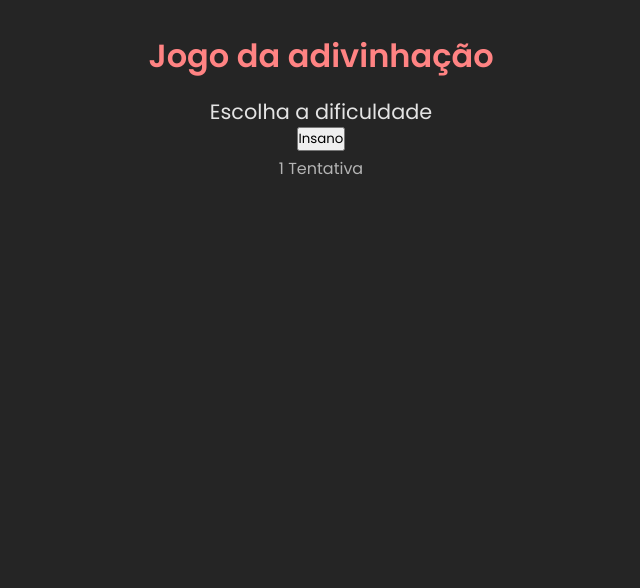
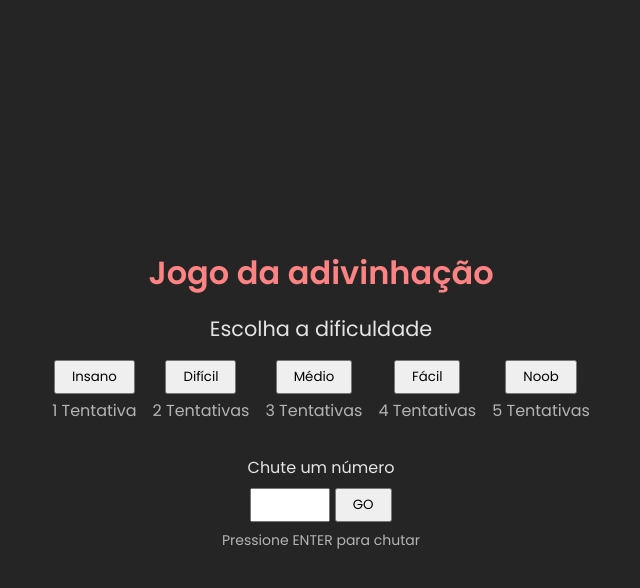
Before and after one commit to Kenzohfs/jogo-adivinhacao-em, a website: page public/html/jogo.html in a window 1280 px wide. Shown: the whole page, without its empty margins (319-959 px from the left). Drawn offline with Linux system fonts and the light colour scheme.

Commit message:
01/12 - 11:53

```diff
--- a/public/css/jogo.css
+++ b/public/css/jogo.css
@@ -1,15 +1,15 @@
 #container-conteudo {
-    width: 100%;
-    height: 100%;
+    width: 100vw;
+    height: 100vh;
     display: flex;
     align-items: center;
+    justify-content: center;
     flex-direction: column;
 }
 
 .title {
     font-weight: 600;
     font-size: 2rem;
-    margin-top: 2rem;
 }
 
 #container-niveis {
@@ -18,10 +18,13 @@
 
 .subtitle {
     font-size: 1.3rem;
+    text-align: center;
 }
 
 #container-btn-niveis {
-
+    display: flex;
+    gap: 1rem;
+    margin-top: 1rem;
 }
 
 .container-btn {
@@ -30,3 +33,24 @@
     align-items: center;
     gap: 0.3rem;
 }
+
+.btn-dificuldade {
+    padding: 0.3rem 1rem;
+}
+
+#container-input-jogo {
+    display: flex;
+    align-items: center;
+    flex-direction: column;
+    gap: 0.5rem;
+    margin-top: 2rem;
+}
+
+#input-numero {
+    width: 5rem;
+    height: 100%;
+}
+
+.dica-enter {
+    font-size: 14px;
+}
--- a/public/html/jogo.html
+++ b/public/html/jogo.html
@@ -19,16 +19,41 @@
             <p class="subtitle font-secondary">Escolha a dificuldade</p>
             <div id="container-btn-niveis">
                 <div class="container-btn">
-                    <button >Insano</button>
+                    <button onclick="setDificuldade(1)" class="btn-dificuldade">Insano</button>
                     <p class="font-tertiary">1 Tentativa</p>
-                    <!-- <button>Difícil</button>
-                    <button>Médio</button>
-                    <button>Fácil</button>
-                    <button>Noob</button> -->
+                </div>
+                <div class="container-btn">
+                    <button onclick="setDificuldade(2)" class="btn-dificuldade">Difícil</button>
+                    <p class="font-tertiary">2 Tentativas</p>
+                </div>
+                <div class="container-btn">
+                    <button onclick="setDificuldade(3)" class="btn-dificuldade">Médio</button>
+                    <p class="font-tertiary">3 Tentativas</p>
+                </div>
+                <div class="container-btn">
+                    <button onclick="setDificuldade(4)" class="btn-dificuldade">Fácil</button>
+                    <p class="font-tertiary">4 Tentativas</p>
+                </div>
+                <div class="container-btn">
+                    <button onclick="setDificuldade(5)" class="btn-dificuldade">Noob</button>
+                    <p class="font-tertiary">5 Tentativas</p>
                 </div>
             </div>
         </div>
+
+        <div id="container-input-jogo">
+            <label for="numero" class="font-secondary">
+                Chute um número
+            </label>
+            <div id="container-acoes">
+                <input type="number" id="input-numero">
+                <button onclick="chutar()" id="btn-chutar" class="btn-dificuldade">GO</button>
+            </div>
+
+            <p class="font-tertiary dica-enter">Pressione ENTER para chutar</p>
+        </div>
     </div>
+    <script src="../js/jogo.js"></script>
 </body>
 
 </html>
--- a/public/js/jogo.js
+++ b/public/js/jogo.js
@@ -0,0 +1,55 @@
+document.body.addEventListener('keypress', (e) => {
+    if (e.key === "Enter") {
+        document.getElementById("btn-chutar").click();
+    }
+});
+
+let dificuldadeEscolhida, numeroSecreto, tentativas, pontuacao;
+const inputChute = document.getElementById("input-numero");
+
+const setDificuldade = (dificuldade) => {
+    dificuldadeEscolhida = dificuldade;
+    tentativas = dificuldade;
+
+    numeroSecreto = Math.floor(Math.random() * 100) + 1;
+    console.log("numero secreto: ", numeroSecreto)
+}
+
+const chutar = () => {
+    if (numeroSecreto == null) {
+        alert("Escolha uma dificuldade antes de chutar!");
+        return;
+    }
+
+    tentativas--;
+
+    let chute = inputChute.value;
+    chute = parseInt(chute);
+
+    if (chute < 1 || chute > 100) {
+        alert("O número deve estar entre 1 e 100!");
+        return;
+    }
+
+    if (chute == numeroSecreto) {
+        alert("Parabéns! Você acertou!");
+        chuteCerto();
+        return;
+    } else {
+        let text = "Errou! O número secreto é " + (chute > numeroSecreto ? "menor" : "maior") + " que " + chute + ". Tentativas restantes: " + tentativas;
+        alert(text)
+    }
+
+    if (tentativas == 0) {
+        alert("Você perdeu!");
+        return;
+    }
+}
+
+const chuteCerto = () => {
+    pontuacao = 1000 / (dificuldadeEscolhida + (dificuldadeEscolhida - tentativas));
+    alert(pontuacao)
+    numeroSecreto = null;
+    dificuldadeEscolhida = null;
+    inputChute.value = "";
+}
```
